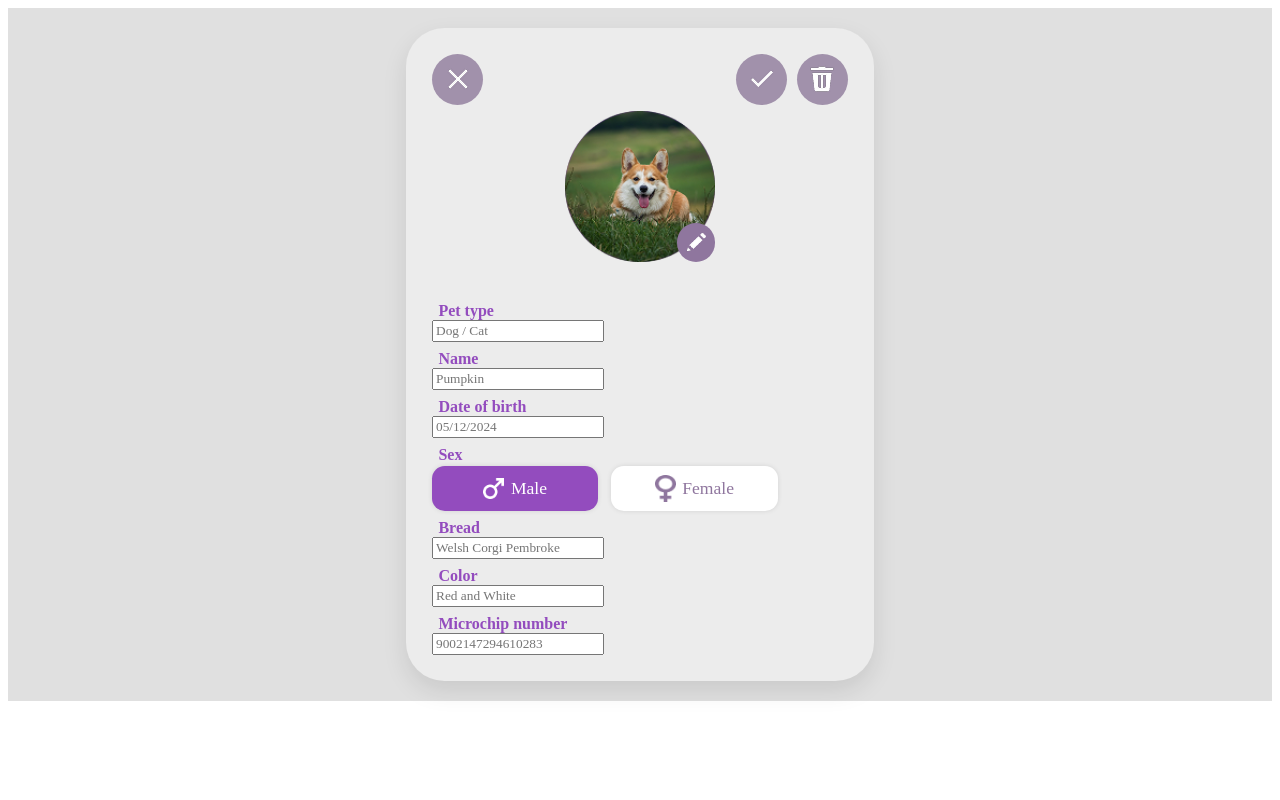
After one commit to JoannaKlis/WdPAI2025, a PHP site: page /public/views/pets/addPet.html in a window 1280 px wide. The commit adds this page. Run offline with PHP 8.4, Linux system fonts and the light colour scheme.

Commit message:
Add pet creation modal and route

```diff
--- a/Routing.php
+++ b/Routing.php
@@ -93,6 +93,10 @@ class Routing {
         "trimming" => [
             "controller" => "SecurityController",
             "action" => "trimming"
+        ],
+        "addPet" => [
+            "controller" => "SecurityController",
+            "action" => "addPet"
         ]
     ];
 
--- /dev/null
+++ b/public/styles/addingScreens/addPetModal.css
@@ -0,0 +1,50 @@
+.profile-pic-container {
+    margin-top: 0.5vw;
+}
+
+.modal-overlay {
+    background-color: #E0E0E0;
+    padding: 20px 0;
+}
+
+.modal-content {
+    background-color: #ECECEC;
+    width: clamp(18rem, 85vw, 26rem);
+    border-radius: 3vw;
+    padding: clamp(1vw, 2vw, 3vw);
+    box-shadow: 0 10px 25px rgba(0,0,0,0.1);
+    margin: auto;
+}
+
+.modal-header-actions {
+    display: flex;
+    justify-content: space-between;
+    width: 100%;
+}
+
+.action-btn {
+    width: clamp(2.5rem, 4vw, 3.5rem);
+    aspect-ratio: 1 / 1;
+    background-color: #A191AB;
+    border-radius: 50%;
+    display: flex;
+    align-items: center;
+    justify-content: center;
+    border: none;
+    cursor: pointer;
+}
+
+.right-actions {
+    display: flex;
+    gap: 0.75vw;
+}
+
+.modal-pic {
+    margin-top: 2vw;
+}
+
+.input-label {
+    font-family: 'Jua';
+    color: #934CBE;
+    margin-top: 0.5vw;
+}
--- a/public/styles/pets.css
+++ b/public/styles/pets.css
@@ -25,6 +25,10 @@ body {
     width: clamp(1.5em, 7vh, 3em);
     aspect-ratio: 1 / 1;
     border-radius: 50%;
+    text-decoration: none;
+    display: flex;
+    align-items: center;
+    justify-content: center;
 }
 
 .card {
--- /dev/null
+++ b/public/views/pets/addPet.html
@@ -0,0 +1,94 @@
+<?php include '/app/public/views/partials/header.php'; ?>
+<link rel="stylesheet" type="text/css" href="public/styles/profile.css">
+<link rel="stylesheet" type="text/css" href="public/styles/editPet.css">
+<link rel="stylesheet" type="text/css" href="public/styles/addingScreens/addPetModal.css">
+    <title>Add Pet</title>
+</head>
+
+<body>
+    <div class="modal-overlay">
+        <form class="modal-content wrapper" method="POST" action="/addPet" enctype="multipart/form-data">
+
+            <div class="modal-header-actions">
+                <a href="/pets" class="action-btn close-btn">
+                    <img src="public/img/cancel.png" alt="Close">
+                </a>
+                <div class="right-actions">
+                    <button type="submit" class="action-btn save-btn">
+                        <img src="public/img/confirm.png" alt="Save">
+                    </button>
+                    <button type="button" class="action-btn delete-btn">
+                        <img src="public/img/delete.png" alt="Delete">
+                    </button>
+                </div>
+            </div>
+
+            <div class="profile-pic-container">
+                <div class="profile-pic">
+                    <img src="public/img/dog.png" alt="Pet Picture" class="profile-icon-main pet-img">
+                </div>
+                <div class="edit-icon">
+                    <img src="public/img/edit.png" alt="Edit Icon" class="edit-icon-img">
+                </div>
+            </div>
+
+            <div class="input-group">
+                <label class="input-label">Pet type</label>
+                <div class="container">
+                    <input type="text" name="type" placeholder="Dog / Cat">
+                </div>
+            </div>
+
+            <div class="input-group">
+                <label class="input-label">Name</label>
+                <div class="container">
+                    <input type="text" name="name" placeholder="Pumpkin">
+                </div>
+            </div>
+
+            <div class="input-group">
+                <label class="input-label">Date of birth</label>
+                <div class="container">
+                    <input type="text" name="birthDate" placeholder="05/12/2024">
+                </div>
+            </div>
+
+            <div class="input-group">
+                <label class="input-label">Sex</label>
+                <div class="sex-selection">
+                    <button type="button" class="sex-button male active">
+                        <img src="public/img/male.png" class="sex-icon"> Male
+                    </button>
+                    <button type="button" class="sex-button female">
+                        <img src="public/img/female.png" class="sex-icon"> Female
+                    </button>
+                </div>
+            </div>
+
+            <div class="input-group">
+                <label class="input-label">Bread</label>
+                <div class="container">
+                    <input type="text" name="breed" placeholder="Welsh Corgi Pembroke">
+                </div>
+            </div>
+
+            <div class="input-group">
+                <label class="input-label">Color</label>
+                <div class="container">
+                    <input type="text" name="color" placeholder="Red and White">
+                </div>
+            </div>
+
+            <div class="input-group">
+                <label class="input-label">Microchip number</label>
+                <div class="container">
+                    <input type="text" name="microchip" placeholder="9002147294610283">
+                </div>
+            </div>
+
+        </form>
+    </div>
+
+    <script src="public/scripts/sexSelection.js" defer></script>
+</body>
+</html>
--- a/public/views/pets/pets.html
+++ b/public/views/pets/pets.html
@@ -35,7 +35,7 @@
             </div>
         </a>
 
-        <button class="button add-button">+</button>
+        <a href="/addPet" class="button add-button">+</a>
 
     </form>
 
--- a/src/controllers/SecurityController.php
+++ b/src/controllers/SecurityController.php
@@ -153,4 +153,8 @@ class SecurityController extends AppController {
     public function trimming() {
         return $this->render("care/trimming");
     }
+
+    public function addPet() {
+        return $this->render("pets/addPet");
+    }
 }
```
Also changed, not shown: public/img/cancel.png (added), public/img/confirm.png (added), public/img/delete.png (added).
